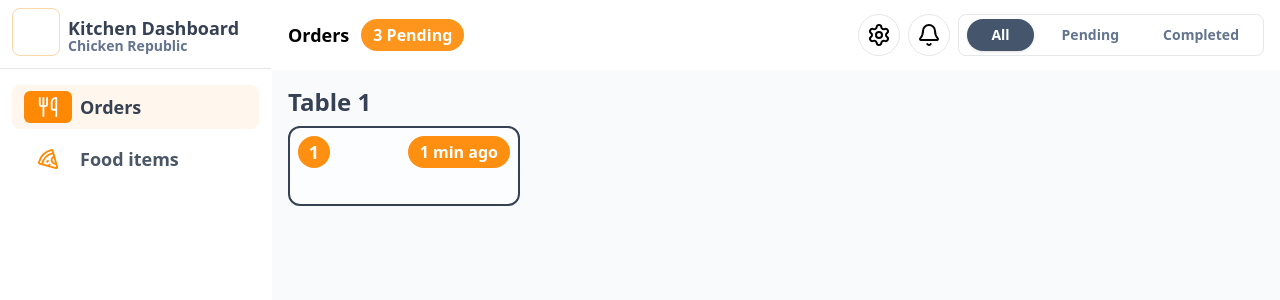
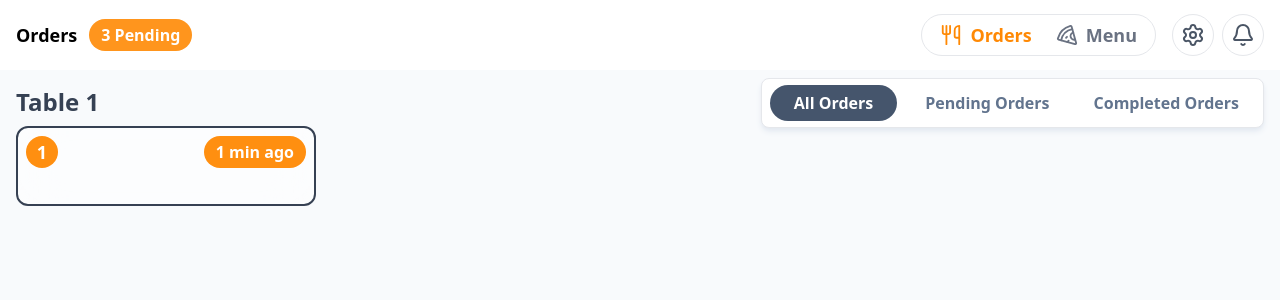
Before and after one commit to munachi821/Table-tap, a Next.js app: page /kitchen in a window 1280 px wide. Shown: the top 300 px of the page. Built offline with nearby package versions, Linux system fonts and the light colour scheme.

Commit message:
settled on a ui for the kitchen daskboard

```diff
--- a/app/kitchen/page.tsx
+++ b/app/kitchen/page.tsx
@@ -2,41 +2,9 @@ import { Bell, Pizza, Settings, Utensils } from "lucide-react";
 
 const Kitchen = () => {
   return (
-    <main className="">
-      <div className="flex bg-slate-50">
-        {/* Sidebar */}
-        <div className="border-r border-white pt-2 bg-white w-68 shrink-0">
-          <div className="flex gap-2 items-end pl-3">
-            <div className="border border-orange-200 size-12 rounded-lg bg-white"></div>
-            <div className="font-semibold">
-              <p className="text-lg text-gray-700 leading-4">
-                Kitchen Dashboard
-              </p>
-              <p className="text-sm text-slate-500">Chicken Republic</p>
-            </div>
-          </div>
-
-          <div className="border-t border-gray-200 mt-3 pt-4 px-3 flex flex-col gap-2">
-            <div className="flex px-1 py-1.5 gap-2 items-center border-orange-400 bg-orange-50 transition-colors rounded-lg">
-              {/* if active then bg-orange-500 text-white */}
-              <div className="h-8 w-12 rounded-md flex items-center justify-center bg-orange-400 transition-colors text-white ml-2">
-                <Utensils size={22} className="shrink-0" />
-              </div>
-              <p className="text-lg font-semibold text-gray-700">Orders</p>
-            </div>
-            <div className="flex px-1 py-1.5 gap-2 items-center hover:border border-gray-200 transition-colors rounded-lg">
-              {/* if active then bg-orange-500 text-white */}
-              <div className="h-8 w-12 rounded-md flex items-center justify-center transition-colors text-orange-400 ml-2">
-                <Pizza size={22} className="shrink-0" />
-              </div>
-              <p className="text-lg font-semibold text-gray-600">Food items</p>
-            </div>
-          </div>
-        </div>
-
-        {/* Kitchen view */}
-        <div className="w-full h-screen">
-          {/* filter orders in the header */}
+    <main className="bg-slate-50">
+      <div className="w-full h-screen relative">
+        {/* Navbar */}
         <header className="flex justify-between bg-white px-4 py-3.5 items-center">
           <div className="flex items-center gap-3">
             <h2 className="text-lg font-semibold">Orders</h2>
@@ -44,31 +12,45 @@ const Kitchen = () => {
               3 Pending
             </p>
           </div>
+          <div className="flex gap-4 items-center">
+            <div className="font-semibold flex gap-2 text-lg border px-2.5 rounded-full border-gray-200 py-1">
+              <button className="py-0.5 rounded-full px-2 text-orange-400 hover:text-orange-400 flex gap-2 items-center cursor-pointer">
+                <Utensils size={22} className="shrink-0" />
+                Orders
+              </button>
+              <button className="py-0.5 rounded-full px-2 border-gray-200 text-gray-500 cursor-pointer flex gap-2 items-center hover:text-orange-400">
+                <Pizza size={22} className="shrink-0" />
+                Menu
+              </button>
+            </div>
 
             <div className="flex gap-2 items-center">
-              <div className="p-2 bg-white rounded-full border border-gray-200">
+              <div className="p-2 bg-white rounded-full border border-gray-200 text-gray-600">
                 <Settings />
               </div>
-              <div className="p-2 bg-white rounded-full border border-gray-200">
+              <div className="p-2 bg-white rounded-full border border-gray-200 text-gray-600">
                 <Bell />
               </div>
-              <div className="flex gap-3 bg-white py-1 px-2 rounded-lg border border-gray-200 w-fit">
-                <button className="px-6 py-1.5 rounded-full text-sm font-semibold capitalize transition-all bg-slate-600 text-white shadow-sm">
-                  All
-                </button>
-                <button className="px-4 py-1.5 rounded-full text-sm font-semibold capitalize transition-all text-slate-500 hover:bg-slate-100">
-                  Pending
-                </button>
-                <button className="px-4 py-1.5 rounded-full text-sm font-semibold capitalize transition-all text-slate-500 hover:bg-slate-100">
-                  Completed
-                </button>
             </div>
           </div>
         </header>
+
+        {/* Filter Section */}
+        <div className="flex gap-3 bg-white py-1.5 px-2 rounded-lg border border-gray-200 w-fit shadow-md shadow-slate-200 absolute right-0 mt-2 mr-4">
+          <button className="px-6 py-1.5 rounded-full text-base font-semibold capitalize transition-all bg-slate-600 text-white shadow-base">
+            All Orders
+          </button>
+          <button className="px-4 py-1.5 rounded-full text-base font-semibold capitalize transition-all text-slate-500 hover:bg-slate-100">
+            Pending Orders
+          </button>
+          <button className="px-4 py-1.5 rounded-full text-base font-semibold capitalize transition-all text-slate-500 hover:bg-slate-100">
+            Completed Orders
+          </button>
+        </div>
+
+        {/* Main Body */}
         <div className="p-4">
-            <h2 className="font-semibold text-2xl text-gray-700 mb-2">
-              Table 1
-            </h2>
+          <h2 className="font-semibold text-2xl text-gray-700 mb-2">Table 1</h2>
           <div className="grid grid-cols-4 gap-4">
             <div className="h-20 rounded-xl border-2 border-gray-700 p-2 bg-white/50 backdrop-blur-xl">
               <header className="flex items-center justify-between">
@@ -80,11 +62,6 @@ const Kitchen = () => {
                 </div>
               </header>
             </div>
-              {/*
-            <div className="bg-red-400 h-20"></div>
-            <div className="bg-red-400 h-20"></div>
-            <div className="bg-red-400 h-20"></div> */}
-            </div>
           </div>
         </div>
       </div>
```
Lines whose indentation alone changed are shown as unchanged.
